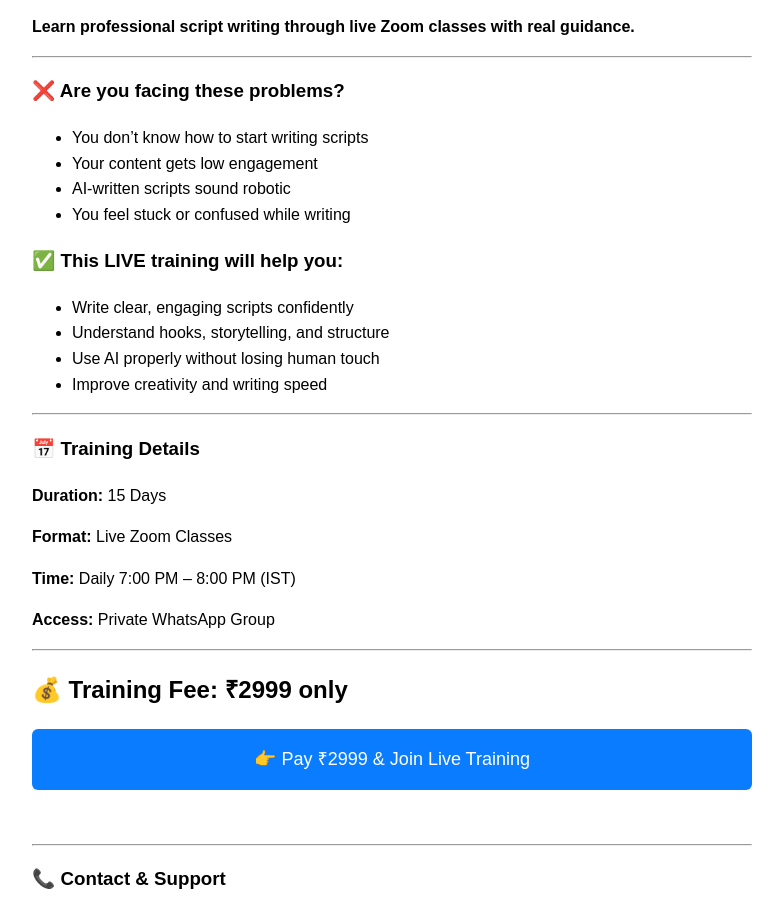
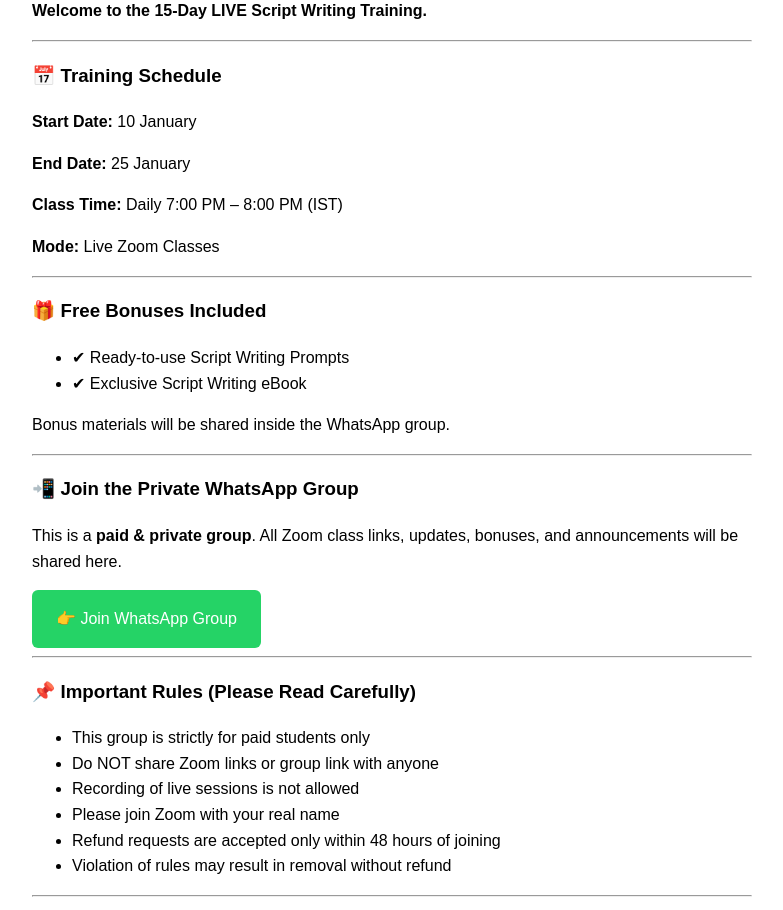
Before and after one commit to solidtv100-afk/scriptwritinglive.github.io, a plain HTML site: page index.html in a window 1280 px wide. Shown: the part 100-1010 px from the top of the page, without its empty margins (248-1031 px from the left). Drawn offline with Linux system fonts and the light colour scheme.

Commit message:
Change title and update training information
Updated the title and content to reflect payment success and training details.

```diff
--- a/index.html
+++ b/index.html
@@ -2,53 +2,60 @@
 <html lang="en">
 <head>
   <meta charset="UTF-8">
-  <title>15-Day Live Script Writing Training</title>
+  <title>Payment Successful | Script Writing Live Training</title>
   <meta name="viewport" content="width=device-width, initial-scale=1">
 </head>
 
 <body style="font-family: Arial, sans-serif; max-width: 720px; margin: auto; padding: 20px; line-height: 1.6;">
 
-  <h1>✍️ 15-Day LIVE Script Writing Training</h1>
-  <p><strong>Learn professional script writing through live Zoom classes with real guidance.</strong></p>
+  <h2>✅ Payment Successful</h2>
+  <p><strong>Welcome to the 15-Day LIVE Script Writing Training.</strong></p>
 
   <hr>
 
-  <h3>❌ Are you facing these problems?</h3>
+  <h3>📅 Training Schedule</h3>
+  <p><strong>Start Date:</strong> 10 January</p>
+  <p><strong>End Date:</strong> 25 January</p>
+  <p><strong>Class Time:</strong> Daily 7:00 PM – 8:00 PM (IST)</p>
+  <p><strong>Mode:</strong> Live Zoom Classes</p>
+
+  <hr>
+
+  <h3>🎁 Free Bonuses Included</h3>
   <ul>
-    <li>You don’t know how to start writing scripts</li>
-    <li>Your content gets low engagement</li>
-    <li>AI-written scripts sound robotic</li>
-    <li>You feel stuck or confused while writing</li>
+    <li>✔ Ready-to-use Script Writing Prompts</li>
+    <li>✔ Exclusive Script Writing eBook</li>
   </ul>
+  <p>Bonus materials will be shared inside the WhatsApp group.</p>
 
-  <h3>✅ This LIVE training will help you:</h3>
+  <hr>
+
+  <h3>📲 Join the Private WhatsApp Group</h3>
+  <p>
+    This is a <strong>paid & private group</strong>.
+    All Zoom class links, updates, bonuses, and announcements will be shared here.
+  </p>
+
+  <a href="https://chat.whatsapp.com/GlcuVIjaW6zK9IjMZr03ir"
+     style="display:inline-block; padding:16px 24px; background:#25D366; color:#ffffff; text-decoration:none; border-radius:6px; font-size:16px;">
+     👉 Join WhatsApp Group
+  </a>
+
+  <hr>
+
+  <h3>📌 Important Rules (Please Read Carefully)</h3>
   <ul>
-    <li>Write clear, engaging scripts confidently</li>
-    <li>Understand hooks, storytelling, and structure</li>
-    <li>Use AI properly without losing human touch</li>
-    <li>Improve creativity and writing speed</li>
+    <li>This group is strictly for paid students only</li>
+    <li>Do NOT share Zoom links or group link with anyone</li>
+    <li>Recording of live sessions is not allowed</li>
+    <li>Please join Zoom with your real name</li>
+    <li>Refund requests are accepted only within 48 hours of joining</li>
+    <li>Violation of rules may result in removal without refund</li>
   </ul>
 
   <hr>
 
-  <h3>📅 Training Details</h3>
-  <p><strong>Duration:</strong> 15 Days</p>
-  <p><strong>Format:</strong> Live Zoom Classes</p>
-  <p><strong>Time:</strong> Daily 7:00 PM – 8:00 PM (IST)</p>
-  <p><strong>Access:</strong> Private WhatsApp Group</p>
-
-  <hr>
-
-  <h2>💰 Training Fee: ₹2999 only</h2>
-
-  <a href="https://rzp.io/l/YOUR-RAZORPAY-LINK"
-     style="display:block; text-align:center; padding:16px; background:#0a7cff; color:#ffffff; text-decoration:none; border-radius:6px; font-size:18px; margin:20px 0;">
-     👉 Pay ₹2999 & Join Live Training
-  </a>
-
-  ️<hr>
-
-  <h3>📞 Contact & Support</h3>
+  <h3>📞 Support</h3>
   <p>
     📧 Email:
     <a href="mailto:solid.tv.100@gmail.com">
@@ -66,10 +73,9 @@
   <hr>
 
   <p style="font-size:14px;">
-    <a href="privacy.html">Privacy Policy</a> |
-    <a href="refund.html">Refund Policy</a> |
-    <a href="contact.html">Contact</a>
+    Thank you for enrolling.
+    We’re excited to help you build strong script writing skills step by step 🚀
   </p>
 
 </body>
-    </html>
+</html>
```
